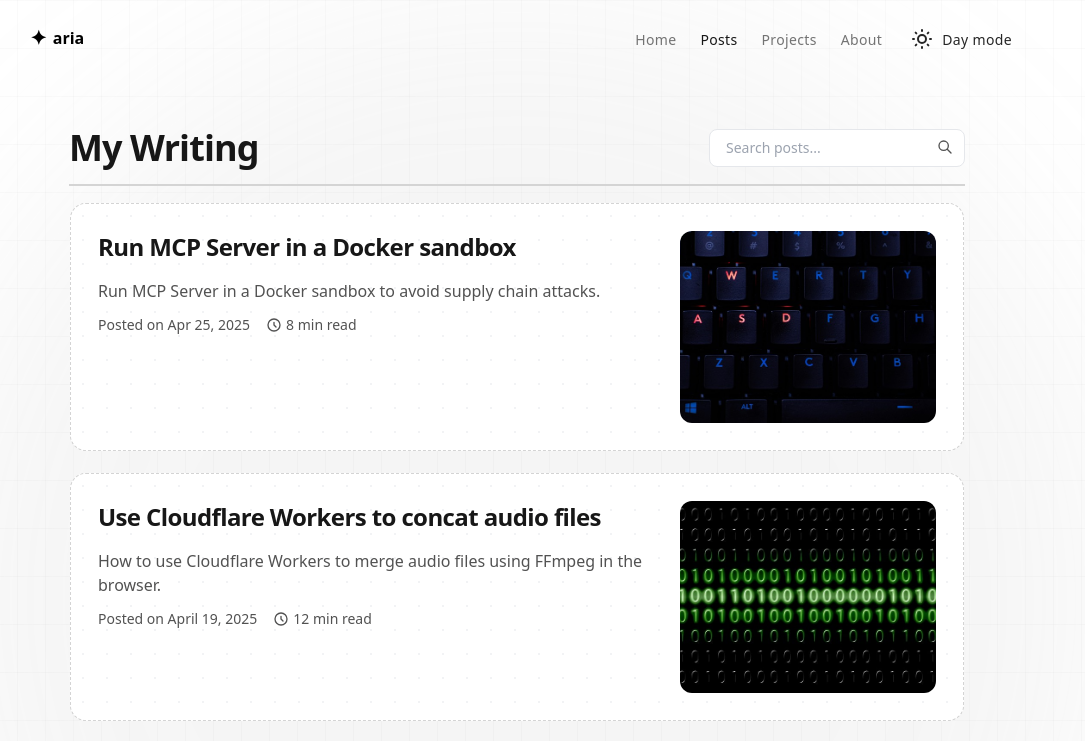
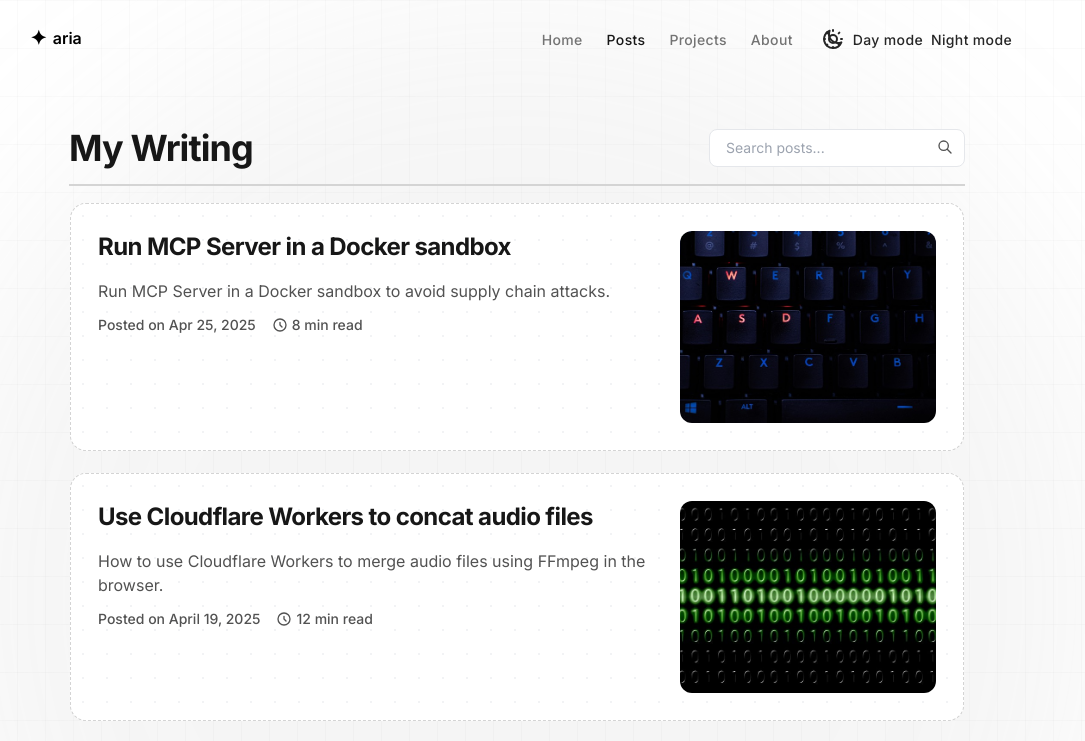
Before and after one commit to Ember-Moth/LandingPage, a Next.js app: page /posts in a window 1280 px wide. Shown: the top 741 px of the page, without its empty margins (123-1208 px from the left). Built offline with nearby package versions, Linux system fonts and the light colour scheme.

Commit message:
feat: add theme switching with next-themes and optimize SVG display

```diff
--- a/src/app/layout.tsx
+++ b/src/app/layout.tsx
@@ -1,24 +1,27 @@
 import './globals.css'
 import type { Metadata } from 'next'
-import { ThemeProvider } from '@/context/ThemeContext'
+import { Inter } from "next/font/google";
+import ThemeProvider from '@/components/ThemeProvider'
+
+const inter = Inter({ subsets: ["latin"] });
 
 export const metadata: Metadata = {
-  title: 'Kai Portfolio',
-  description: 'Personal portfolio website',
-}
+  title: "Kai's Portfolio",
+  description: "A showcase of my work and thoughts",
+};
 
 export default function RootLayout({
   children,
 }: {
-  children: React.ReactNode
+  children: React.ReactNode;
 }) {
   return (
     <html lang="en" suppressHydrationWarning>
-      <body className="antialiased bg-white dark:bg-neutral-950 text-neutral-900 dark:text-neutral-100">
+      <body className={inter.className}>
         <ThemeProvider>
           {children}
         </ThemeProvider>
       </body>
     </html>
-  )
+  );
 }
--- a/src/app/page.tsx
+++ b/src/app/page.tsx
@@ -4,8 +4,21 @@
 import Image from "next/image";
 import Navbar from '@/components/Navbar'
 import Footer from '@/components/Footer'
+import { useTheme } from 'next-themes'
+import { useState, useEffect } from 'react'
 
 export default function Home() {
+  const { theme } = useTheme()
+  const [mounted, setMounted] = useState(false)
+
+  useEffect(() => {
+    setMounted(true)
+  }, [])
+
+  if (!mounted) {
+    return null
+  }
+
   return (
     <div className="relative h-screen bg-white dark:bg-neutral-950">
       {/* Background effects */}
@@ -45,7 +58,7 @@
             <div className="w-[45%] flex items-center justify-center bg-transparent">
               <div className="relative w-[800px] h-[800px] -mr-[200px]">
                 <img
-                  src="/assets/images/tech-background.svg"
+                  src={theme === 'light' ? "/assets/images/tech-background-light.svg" : "/assets/images/tech-background.svg"}
                   alt="Tech background"
                   className="w-full h-full animate-[float_15s_ease-in-out_infinite] hover:scale-125 transition-transform duration-300"
                   style={{
--- /dev/null
+++ b/src/components/ThemeProvider.tsx
@@ -0,0 +1,7 @@
+'use client'
+
+import { ThemeProvider as NextThemesProvider } from 'next-themes'
+
+export default function ThemeProvider({ children, ...props }: { children: React.ReactNode }) {
+  return <NextThemesProvider attribute="class" {...props}>{children}</NextThemesProvider>
+}
--- a/src/components/ThemeToggle.tsx
+++ b/src/components/ThemeToggle.tsx
@@ -1,10 +1,10 @@
 'use client'
 
 import { useEffect, useState } from 'react'
-import { useTheme } from '@/context/ThemeContext'
+import { useTheme } from 'next-themes'
 
 export default function ThemeToggle() {
-  const { theme, toggleTheme } = useTheme()
+  const { theme, setTheme } = useTheme()
   const [mounted, setMounted] = useState(false)
 
   useEffect(() => {
@@ -12,7 +12,7 @@
   }, [])
 
   const handleThemeToggle = () => {
-    toggleTheme()
+    setTheme(theme === 'dark' ? 'light' : 'dark')
   }
 
   if (!mounted) {
```
Also changed, not shown: public/assets/images/tech-background-light.svg (added).
